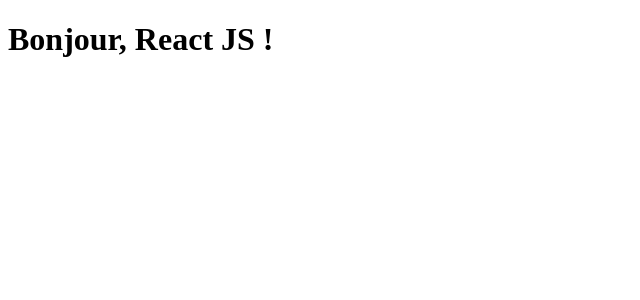
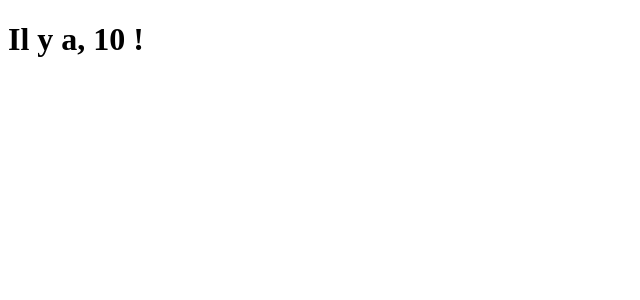
Before and after one commit to Group-ITDevSuccess/React-Pokemons-App, a React (Create React App) app: page / in a window 1280 px wide. Shown: the top 300 px of the page, without its empty margins (0-640 px from the left). Built offline with nearby package versions, Linux system fonts and the light colour scheme.

Commit message:
Correction de l'exercice

```diff
--- a/src/App.tsx
+++ b/src/App.tsx
@@ -1,12 +1,14 @@
 import React, {FunctionComponent, useState} from 'react';
+import Pokemon from './models/pokemon';
+import { POKEMONS } from './models/mock-pokemon';
 
 // React.FC: React Fonction Conposant
 const App: FunctionComponent = () => {
     // const name: String = 'React';
-    const [name, setName] = useState<String>('React JS');
+    const [pokemons] = useState<Pokemon[]>(POKEMONS);
 
     return (
-        <h1>Bonjour, {name} !</h1>
+        <h1>Il y a, {pokemons.length} !</h1>
     )
 }
 export default App;
```
